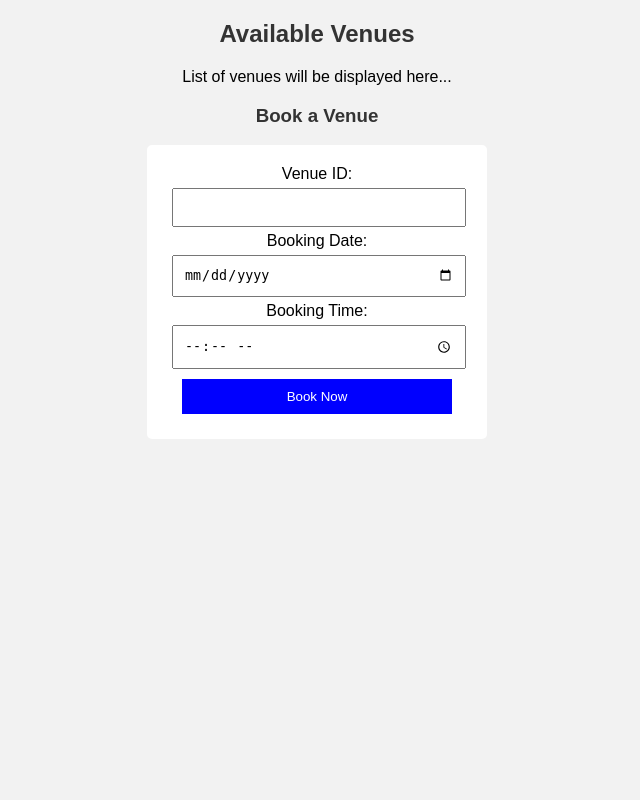
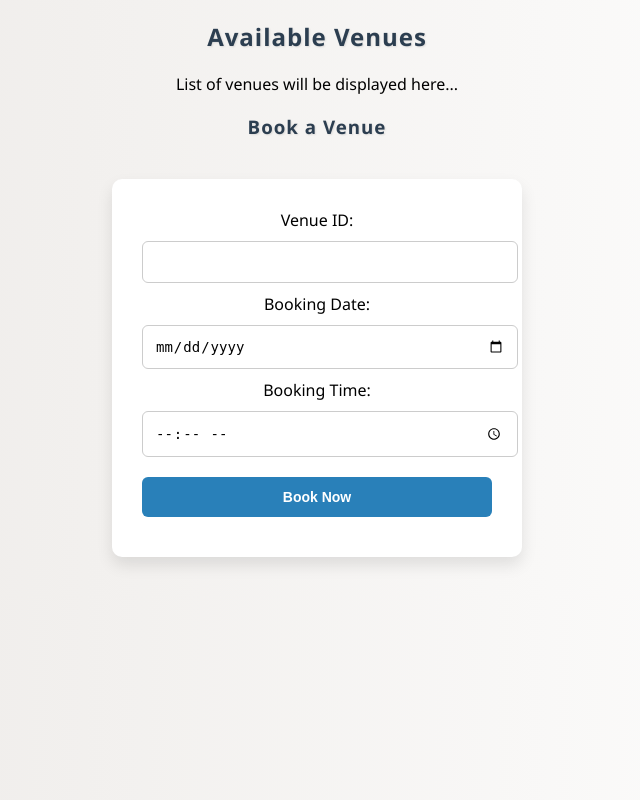
Before and after one commit to Shamin-Ihsan/Event-Management-Project, a PHP site: page /venues.html in a window 1280 px wide. Shown: the whole page, without its empty margins (323-963 px from the left). Run offline with PHP 8.4, Linux system fonts and the light colour scheme.

Commit message:
Updated the css file

```diff
--- a/styles.css
+++ b/styles.css
@@ -1,36 +1,72 @@
 body {
-    font-family: Arial, sans-serif;
+    font-family: 'Segoe UI', Tahoma, Geneva, Verdana, sans-serif;
     text-align: center;
-    background-color: #f2f2f2;
+    background: linear-gradient(to right, #ece9e6, #ffffff);
+    margin: 0;
+    padding: 0;
 }
 
 h1, h2, h3 {
-    color: #333;
+    color: #2c3e50;
+    letter-spacing: 1px;
+    text-shadow: 1px 1px 2px rgba(0,0,0,0.1);
+}
+
+nav {
+    background-color: #ffffff;
+    padding: 10px 0;
+    box-shadow: 0 2px 5px rgba(0,0,0,0.1);
 }
 
 nav a {
-    margin: 10px;
+    margin: 0 15px;
     text-decoration: none;
-    color: blue;
+    color: #2980b9;
+    font-weight: 600;
+    transition: color 0.3s;
+}
+
+nav a:hover {
+    color: #1abc9c;
 }
 
 form {
-    background: white;
-    padding: 20px;
-    border-radius: 5px;
-    width: 300px;
-    margin: auto;
+    background: #ffffff;
+    padding: 30px;
+    border-radius: 10px;
+    width: 350px;
+    margin: 40px auto;
+    box-shadow: 0 8px 16px rgba(0,0,0,0.1);
+    transition: transform 0.3s ease;
+}
+
+form:hover {
+    transform: translateY(-5px);
 }
 
 input, select, button {
-    width: 90%;
-    margin: 5px;
-    padding: 10px;
+    width: 100%;
+    margin: 10px 0;
+    padding: 12px;
+    border: 1px solid #ccc;
+    border-radius: 6px;
+    font-size: 14px;
+}
+
+input:focus, select:focus {
+    border-color: #1abc9c;
+    outline: none;
 }
 
 button {
-    background: blue;
-    color: white;
+    background: #2980b9;
+    color: #fff;
     border: none;
+    font-weight: bold;
     cursor: pointer;
+    transition: background 0.3s ease;
 }
+
+button:hover {
+    background: #1abc9c;
+}
```
